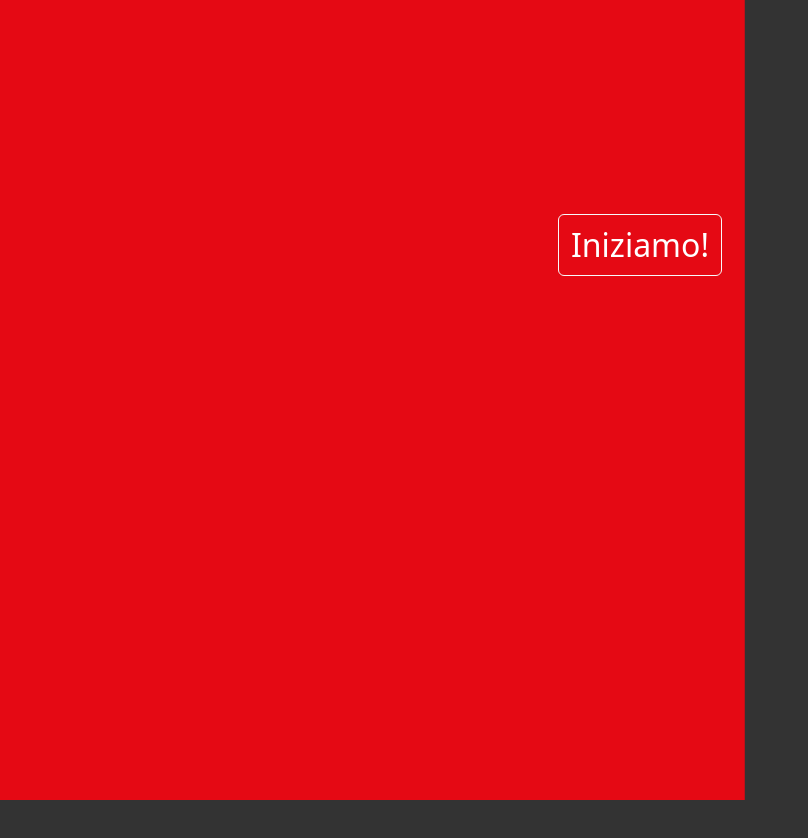
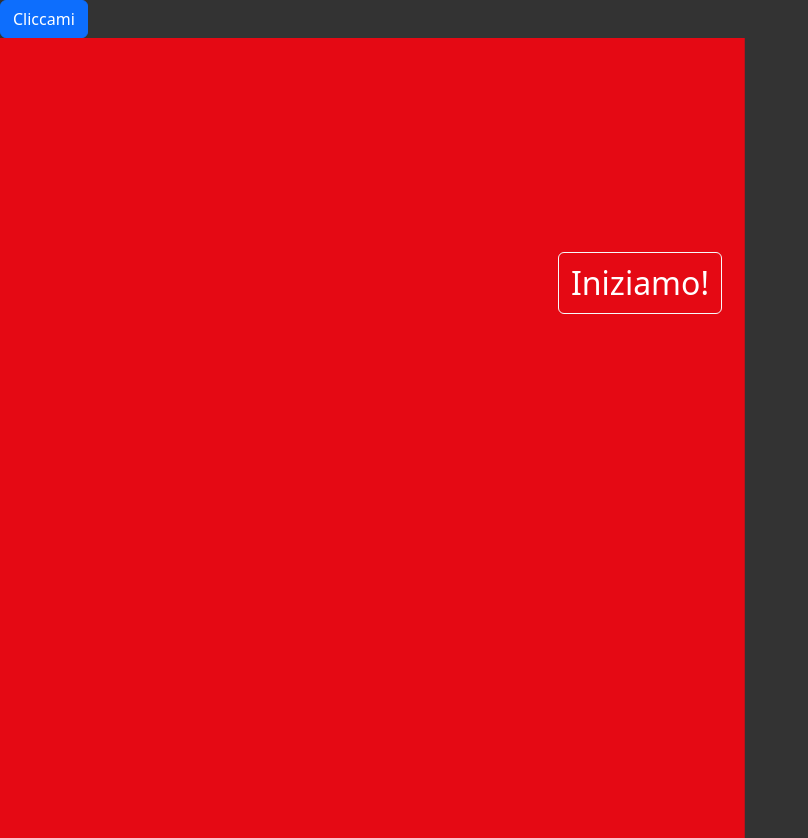
Before and after one commit to IIODERII/vite-boolflix, a Vue app: page / in a window 1280 px wide. Shown: the whole page, without its empty margins (0-808 px from the left). Before the commit the page ends 800 px from the top, so only its background shows below. Built offline with nearby package versions, Linux system fonts and the light colour scheme.

Commit message:
added dots

```diff
--- a/src/App.vue
+++ b/src/App.vue
@@ -1,5 +1,6 @@
 <template>
   <div>
+    <button @click="start()" class="btn btn-primary">Cliccami</button>
     <WelcomePage v-if="store.page === 'welcome'" />
     <UsersComponent v-else-if="store.page === 'users'" />
     <MainPage v-else-if="store.page === 'home'" />
@@ -25,6 +26,16 @@ export default {
       store,
     };
   },
+  methods: {
+    start() {
+      const windowFeatures = "directories=no,titlebar=no,toolbar=no,location=no,status=no,menubar=no,scrollbars=no,width=400,height=350";
+      window.open(
+        "https://www.mozilla.org/",
+        "chromeWindow",
+        windowFeatures,
+      );
+    }
+  },
 };
 </script>
 
```
Also changed, not shown: 1 other file (tests, documents, lock files or other folders).
